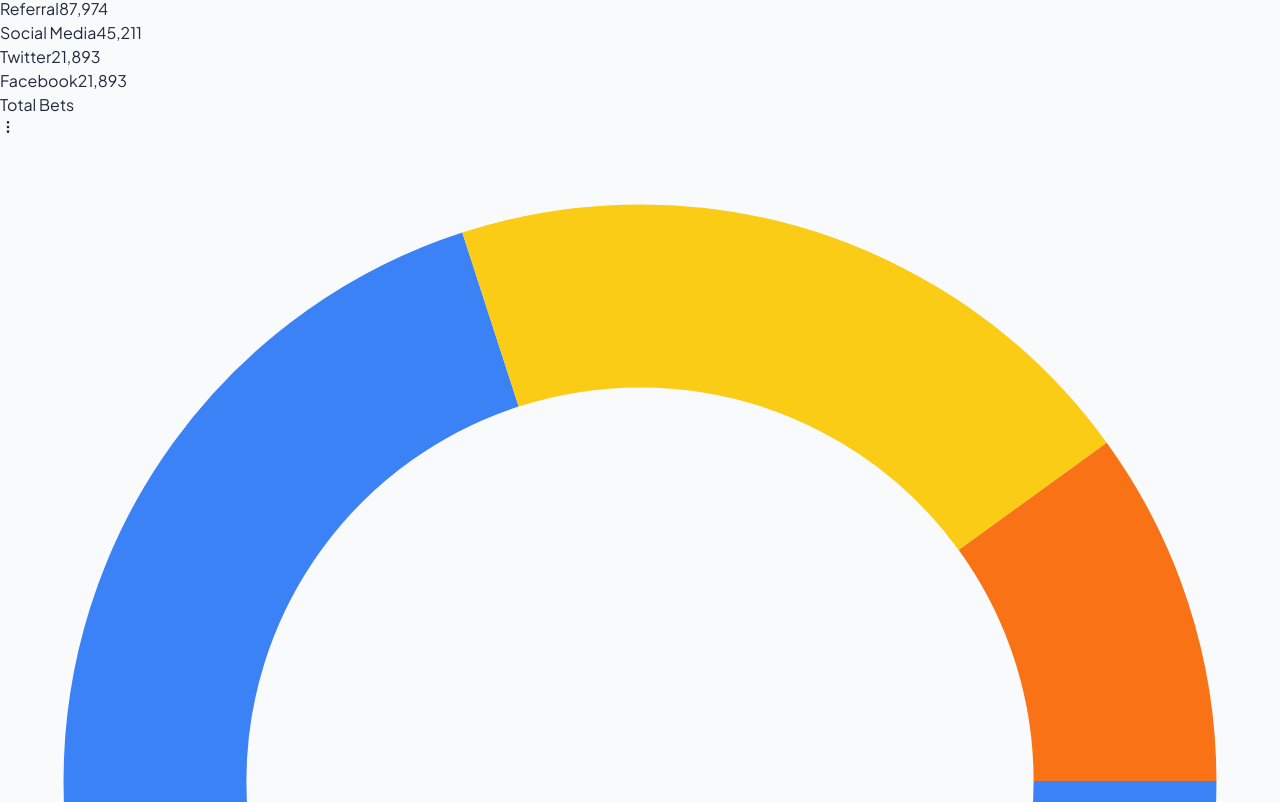
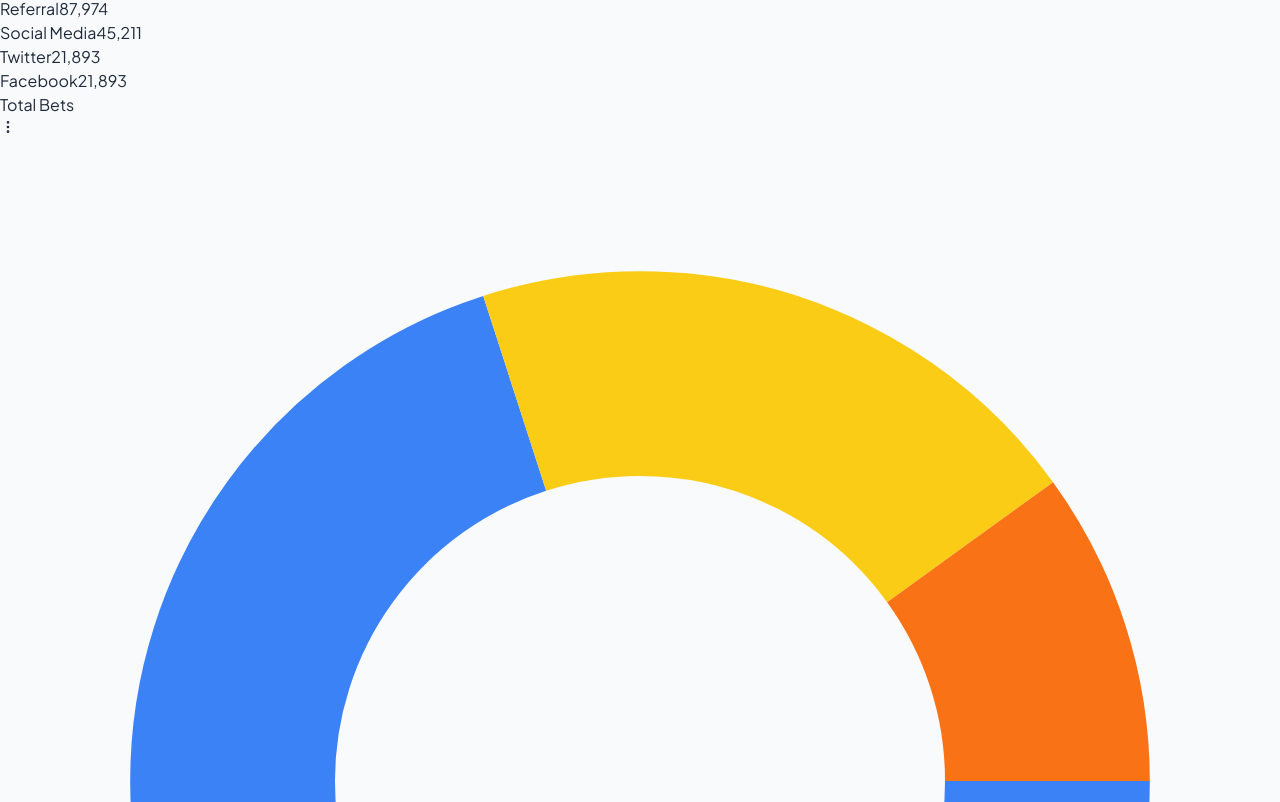
Before and after one commit to Soumit1k05/Emprios-website, a React (Vite) app in the folder fe/: page /dashboard in a window 1280 px wide. Shown: the part 1978-2780 px from the top of the page. Built offline with nearby package versions, Linux system fonts and the light colour scheme; sample sign-in values are in the browser's storage.

Commit message:
Created the new graphs and other logic for sales

```diff
--- a/fe/src/pages/Dashboard.jsx
+++ b/fe/src/pages/Dashboard.jsx
@@ -22,7 +22,6 @@ const ActionMenu = ({ isOpen, onClose }) => {
 };
 
 // --- DYNAMIC DATA MAPPING ---
-// Colors and values update based on the selected timeline
 const chartDataMapping = {
   '12 MONTHS': [
     { label: 'Feb', val: 40, color: '#60a5fa' }, { label: 'Mar', val: 30, color: '#818cf8' },
@@ -75,23 +74,20 @@ export default function Dashboard() {
 
   const toggleMenu = (id) => setOpenMenuId(openMenuId === id ? null : id);
 
-  // Get current data based on active filter
   const currentChartData = chartDataMapping[activeTimeFilter];
 
-  // Helper function to build dynamic Area Chart SVG paths
   const generateAreaPath = (data, isLineOnly = false) => {
     const w = 100;
     const h = 40;
     const step = w / (data.length - 1);
 
-    // Start drawing path
     let path = isLineOnly
       ? `M0,${h - (data[0].val * 0.35)}`
       : `M0,${h} L0,${h - (data[0].val * 0.35)}`;
 
     for (let i = 1; i < data.length; i++) {
       const x = i * step;
-      const y = h - (data[i].val * 0.35); // 0.35 keeps it slightly below the top edge
+      const y = h - (data[i].val * 0.35);
       path += ` L${x},${y}`;
     }
 
@@ -123,10 +119,12 @@ export default function Dashboard() {
       let currentOffset = 0;
       return (
         <div className="w-full h-full flex items-center justify-center p-2">
-          {/* Expanded viewBox (42x42) prevents stroke clipping */}
-          <svg viewBox="0 0 42 42" className="w-48 h-48 sm:w-64 sm:h-64 transform -rotate-90 drop-shadow-2xl overflow-visible">
+          {/* FIX: Increased viewBox to 50 50, cx/cy to 25.
+            Added max-h-full to prevent the SVG from pushing out of the container boundaries.
+          */}
+          <svg viewBox="0 0 50 50" className="max-h-full w-full max-w-[16rem] transform -rotate-90 drop-shadow-2xl overflow-visible">
             {/* Background Track */}
-            <circle cx="21" cy="21" r="15.9155" fill="none" stroke="rgba(255,255,255,0.05)" strokeWidth="6" />
+            <circle cx="25" cy="25" r="15.9155" fill="none" stroke="rgba(255,255,255,0.05)" strokeWidth="8" />
 
             {/* Data Slices */}
             {currentChartData.map((d, i) => {
@@ -136,10 +134,10 @@ export default function Dashboard() {
               currentOffset += dashVal;
               return (
                 <circle
-                  key={i} cx="21" cy="21" r="15.9155" fill="none"
-                  stroke={d.color} strokeWidth="6"
+                  key={i} cx="25" cy="25" r="15.9155" fill="none"
+                  stroke={d.color} strokeWidth="8"
                   strokeDasharray={dashStr} strokeDashoffset={offsetStr}
-                  className="transition-all duration-1000 cursor-pointer hover:stroke-[8px]"
+                  className="transition-all duration-1000 cursor-pointer hover:stroke-[10px]"
                 />
               );
             })}
@@ -150,6 +148,7 @@ export default function Dashboard() {
 
     // Area Chart (SVG)
     return (
+      <div className="w-full h-full flex items-end">
         <svg viewBox="0 0 100 40" className="w-full h-full overflow-visible preserve-3d" preserveAspectRatio="none">
           <defs>
             <linearGradient id="dynamicGradient" x1="0" y1="0" x2="1" y2="0">
@@ -166,15 +165,12 @@ export default function Dashboard() {
             </mask>
           </defs>
 
-        {/* Fill Area */}
           <path
             d={generateAreaPath(currentChartData, false)}
             fill="url(#dynamicGradient)"
             mask="url(#fadeMask)"
             className="transition-all duration-700 ease-in-out"
           />
-
-        {/* Top Edge Line */}
           <path
             d={generateAreaPath(currentChartData, true)}
             fill="none"
@@ -182,8 +178,6 @@ export default function Dashboard() {
             strokeWidth="0.8"
             className="transition-all duration-700 ease-in-out drop-shadow-[0_0_5px_rgba(255,255,255,0.3)]"
           />
-
-        {/* Data Dots on the line */}
           {currentChartData.map((d, i) => (
             <circle
               key={i}
@@ -197,6 +191,7 @@ export default function Dashboard() {
             />
           ))}
         </svg>
+      </div>
     );
   };
 
@@ -315,7 +310,8 @@ export default function Dashboard() {
             </div>
           </div>
 
-          <div className="flex-1 w-full flex items-end relative overflow-hidden mt-2">
+          {/* FIX: Removed overflow-hidden from here, allowing flex children to control their alignment without getting sliced */}
+          <div className="flex-1 w-full relative mt-2">
             {renderNativeChart()}
           </div>
 
@@ -355,7 +351,7 @@ export default function Dashboard() {
       </div>
 
       <div className="grid grid-cols-1 lg:grid-cols-3 gap-6">
-         {/* Total Bets (Donut Chart fixed with proper viewBox) */}
+         {/* Total Bets (Donut Chart applied same fixes) */}
          <Widget className="flex flex-col relative">
             <div className="flex justify-between items-center mb-6">
               <h3 className="text-lg font-black uppercase">Total Bets</h3>
@@ -366,11 +362,12 @@ export default function Dashboard() {
             </div>
             <div className="flex-1 flex flex-col items-center justify-center py-6">
                <div className="relative w-48 h-48 flex items-center justify-center mb-8 drop-shadow-2xl">
-                 <svg viewBox="0 0 42 42" className="w-full h-full transform -rotate-90 overflow-visible">
-                    <circle cx="21" cy="21" r="15.9155" fill="none" stroke="rgba(255,255,255,0.05)" strokeWidth="6" />
-                    <circle cx="21" cy="21" r="15.9155" fill="none" stroke="#3b82f6" strokeWidth="6" strokeDasharray="70 30" />
-                    <circle cx="21" cy="21" r="15.9155" fill="none" stroke="#facc15" strokeWidth="6" strokeDasharray="20 80" strokeDashoffset="-70" />
-                    <circle cx="21" cy="21" r="15.9155" fill="none" stroke="#f97316" strokeWidth="6" strokeDasharray="10 90" strokeDashoffset="-90" />
+                 {/* FIX: Adjusted viewBox here as well to match */}
+                 <svg viewBox="0 0 50 50" className="w-full h-full transform -rotate-90 overflow-visible">
+                    <circle cx="25" cy="25" r="15.9155" fill="none" stroke="rgba(255,255,255,0.05)" strokeWidth="8" />
+                    <circle cx="25" cy="25" r="15.9155" fill="none" stroke="#3b82f6" strokeWidth="8" strokeDasharray="70 30" />
+                    <circle cx="25" cy="25" r="15.9155" fill="none" stroke="#facc15" strokeWidth="8" strokeDasharray="20 80" strokeDashoffset="-70" />
+                    <circle cx="25" cy="25" r="15.9155" fill="none" stroke="#f97316" strokeWidth="8" strokeDasharray="10 90" strokeDashoffset="-90" />
                  </svg>
 
                  <div className="absolute top-2 right-2 bg-yellow-400/20 text-yellow-400 px-2 py-0.5 rounded-md backdrop-blur-sm font-black text-xs border border-yellow-400/30">20%</div>
```
Lines whose indentation alone changed are shown as unchanged.
